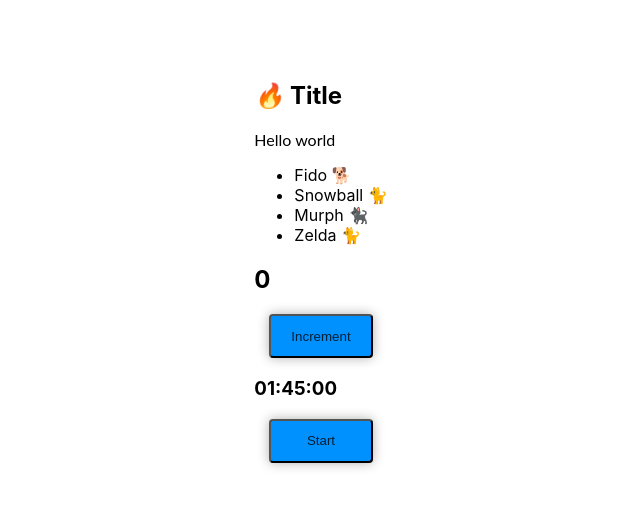
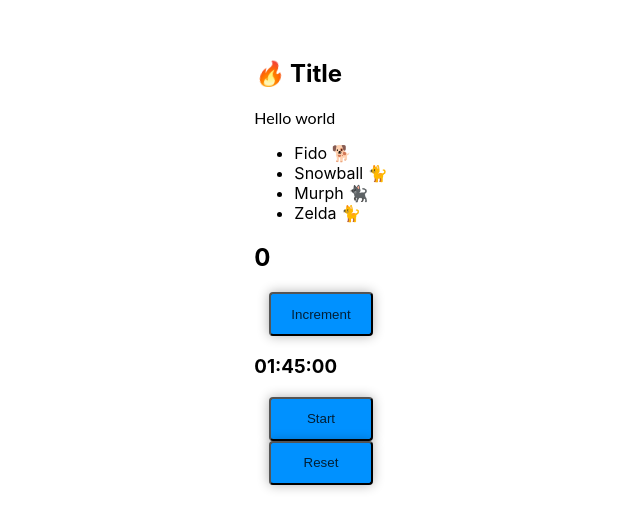
Before and after one commit to leavism-learning/learning-react, a React (Create React App) app: page / in a window 1280 px wide. Shown: the part 138-668 px from the top of the page, without its empty margins (319-959 px from the left). Built offline with nearby package versions, Linux system fonts and the light colour scheme.

Commit message:
Implement countdown reset button

```diff
--- a/src/App.js
+++ b/src/App.js
@@ -54,6 +54,11 @@ const Countdown = ({ hour, minute, second }) => {
 
   const handlePause = () => setPaused(!paused);
   const format = (val) => val.toString().padStart(2, '0');
+  const handleReset = () => {
+    setTime([hour, minute, second]);
+    setPaused(true);
+    setOver(false);
+  };
 
   useEffect(() => {
     let ticker = setInterval(() => tick(), 1000);
@@ -66,6 +71,7 @@ const Countdown = ({ hour, minute, second }) => {
     <>
       <h3 className='countdown'>{`${format(h)}:${format(m)}:${format(s)}`}</h3>
       <button onClick={handlePause}>{paused ? 'Start' : 'Pause'}</button>
+      <button onClick={handleReset}>Reset</button>
     </>
   );
 };
```
